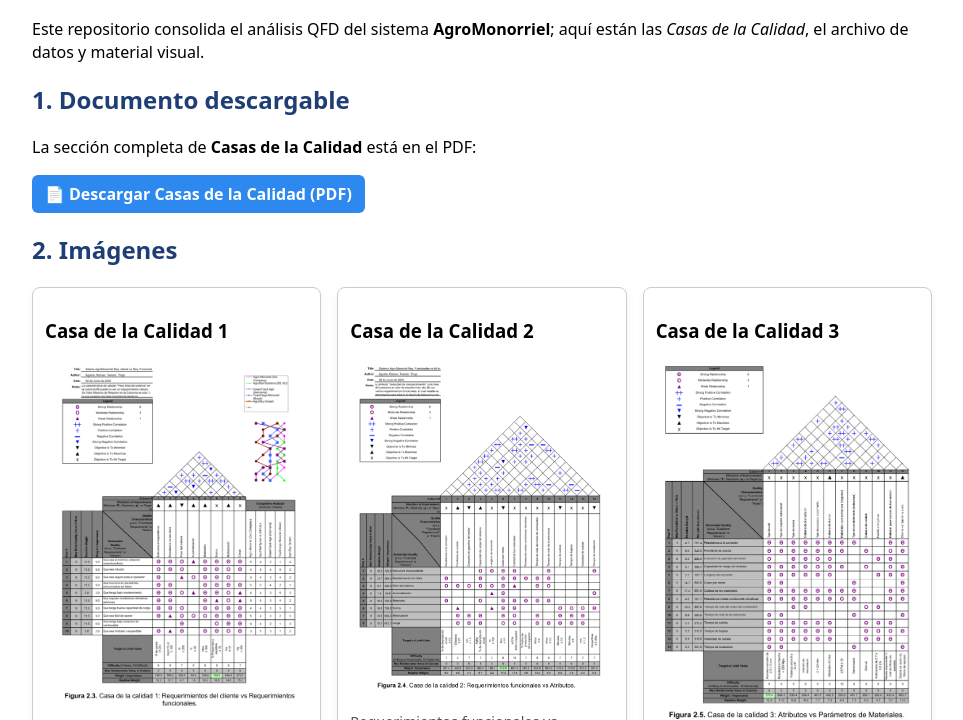
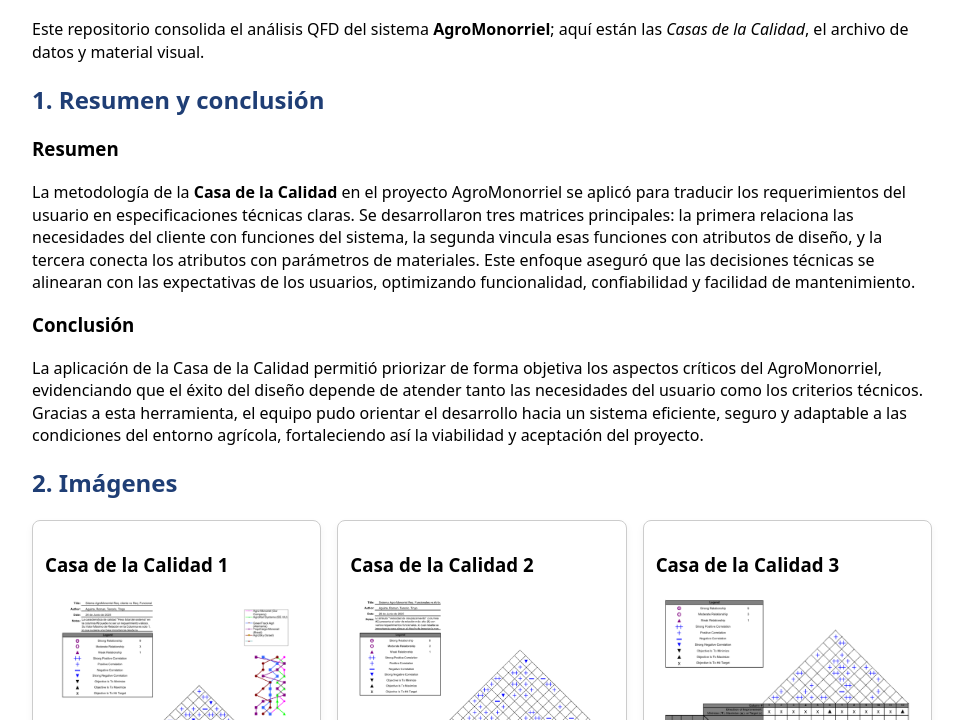
Before and after one commit to Alejoct332/CASAS-DE-LA-CALIDAD-PROYECTO-AGROMONORRIEL, a plain HTML site: page index.html in a window 1280 px wide. Shown: the part 80-800 px from the top of the page, without its empty margins (158-1121 px from the left). Drawn offline with Linux system fonts and the light colour scheme.

Commit message:
Update index.html

```diff
--- a/index.html
+++ b/index.html
@@ -20,13 +20,31 @@
 
   <p>Este repositorio consolida el análisis QFD del sistema <strong>AgroMonorriel</strong>; aquí están las <em>Casas de la Calidad</em>, el archivo de datos y material visual.</p>
 
-  <section>
-    <h2>1. Documento descargable</h2>
-    <p>La sección completa de <strong>Casas de la Calidad</strong> está en el PDF:</p>
-    <p class="download">
-      <a class="button" href="docs/casas_de_calidad.pdf" download>📄 Descargar Casas de la Calidad (PDF)</a>
-    </p>
-  </section>
+<section>
+  <h2>1. Resumen y conclusión</h2>
+  <h3>Resumen</h3>
+  <p>
+    La metodología de la <strong>Casa de la Calidad</strong> en el proyecto AgroMonorriel
+    se aplicó para traducir los requerimientos del usuario en especificaciones técnicas claras.
+    Se desarrollaron tres matrices principales:
+    la primera relaciona las necesidades del cliente con funciones del sistema,
+    la segunda vincula esas funciones con atributos de diseño,
+    y la tercera conecta los atributos con parámetros de materiales.
+    Este enfoque aseguró que las decisiones técnicas se alinearan con las expectativas de los usuarios,
+    optimizando funcionalidad, confiabilidad y facilidad de mantenimiento.
+  </p>
+
+  <h3>Conclusión</h3>
+  <p>
+    La aplicación de la Casa de la Calidad permitió priorizar de forma objetiva los aspectos críticos
+    del AgroMonorriel, evidenciando que el éxito del diseño depende de atender tanto las necesidades
+    del usuario como los criterios técnicos.
+    Gracias a esta herramienta, el equipo pudo orientar el desarrollo hacia un sistema eficiente,
+    seguro y adaptable a las condiciones del entorno agrícola, fortaleciendo así la viabilidad
+    y aceptación del proyecto.
+  </p>
+</section>
+
 
   <section>
     <h2>2. Imágenes</h2>
```
